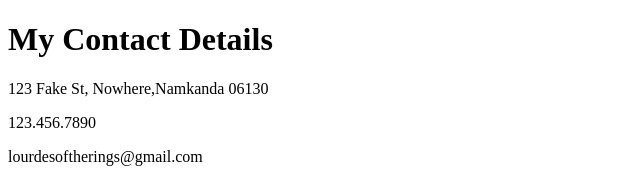
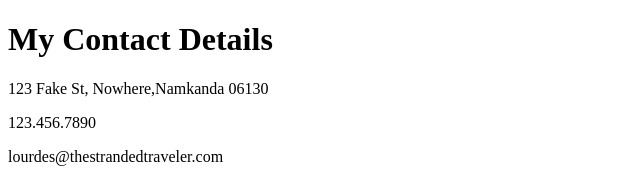
Before and after one commit to Lulybunny/cv, a plain HTML site: page contact.html in a window 1280 px wide. Shown: the top 179 px of the page, 0-640 px from the left. Drawn offline with Linux system fonts and the light colour scheme.

Commit message:
Update contact

```diff
--- a/contact.html
+++ b/contact.html
@@ -8,7 +8,7 @@
     <h1>My Contact Details</h1>
     <p>123 Fake St, Nowhere,Namkanda 06130</p>
     <p>123.456.7890</p>
-    <p>lourdesoftherings@gmail.com</p>
+    <p>lourdes@thestrandedtraveler.com</p>
     <form action="mailto:lourdes@thestrandedtraveler.com" method="post" enctype="text/plain">
       <label>Your name:</label>
       <input type="text" name="yourName" value=""><br>
```
